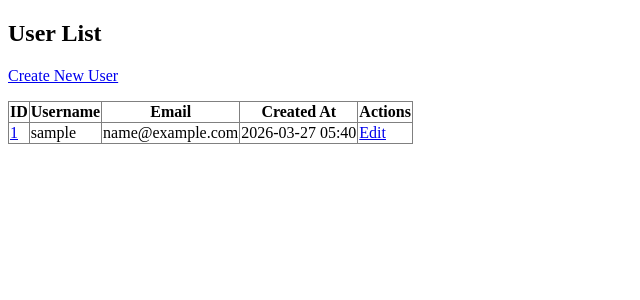
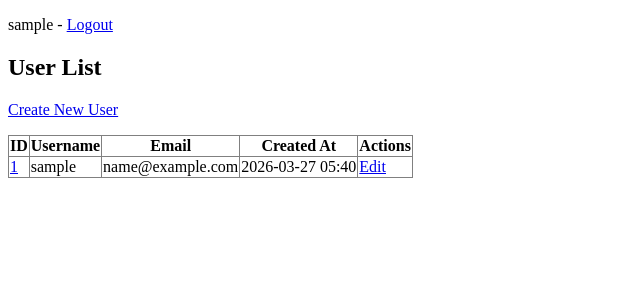
Before and after one commit to seheepark2002/flask-miniblog, a Flask app: page /crud/users in a window 1280 px wide. Shown: the top 300 px of the page, without its empty margins (0-640 px from the left). Run offline with Flask 3, Linux system fonts and the light colour scheme; the visitor is signed in with stand-in values (Sample User, id 1); data comes from the database, SQL or seed files in the repository; some libraries are stand-ins or nearby versions.

Commit message:
Add logout functionality and authentication UI

```diff
--- a/apps/auth/views.py
+++ b/apps/auth/views.py
@@ -74,3 +74,8 @@ def login():
 
         flash("Invalid email or password.")
     return render_template("auth/login.html", form=form)
+
+@auth.route("/logout")
+def logout():
+    logout_user()
+    return redirect(url_for("auth.login"))
--- a/apps/crud/templates/crud/base.html
+++ b/apps/crud/templates/crud/base.html
@@ -6,6 +6,14 @@
     <title>{% block title %}{% endblock %}</title>
 </head>
 <body>
+    <div>
+        {% if current_user.is_authenticated %}
+        <p>
+            <span>{{ current_user.username }}</span> -
+            <span><a href="{{ url_for('auth.logout') }}">Logout</a></span>
+        </p>
+        {% endif %}
+    </div>
     <!-- content를 상속처에서 구현 -->
      {% block content %}{% endblock %}
 </body>
```
